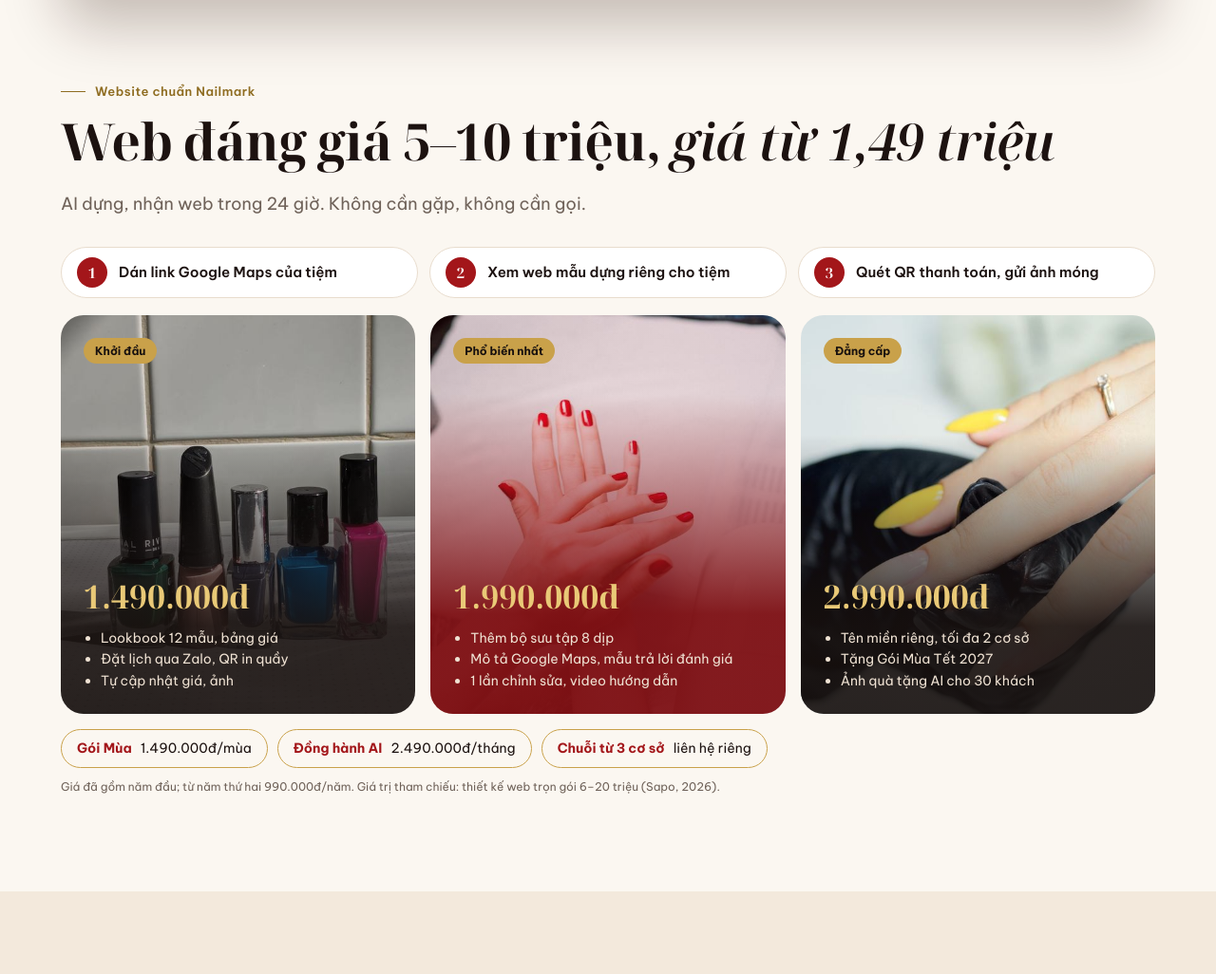
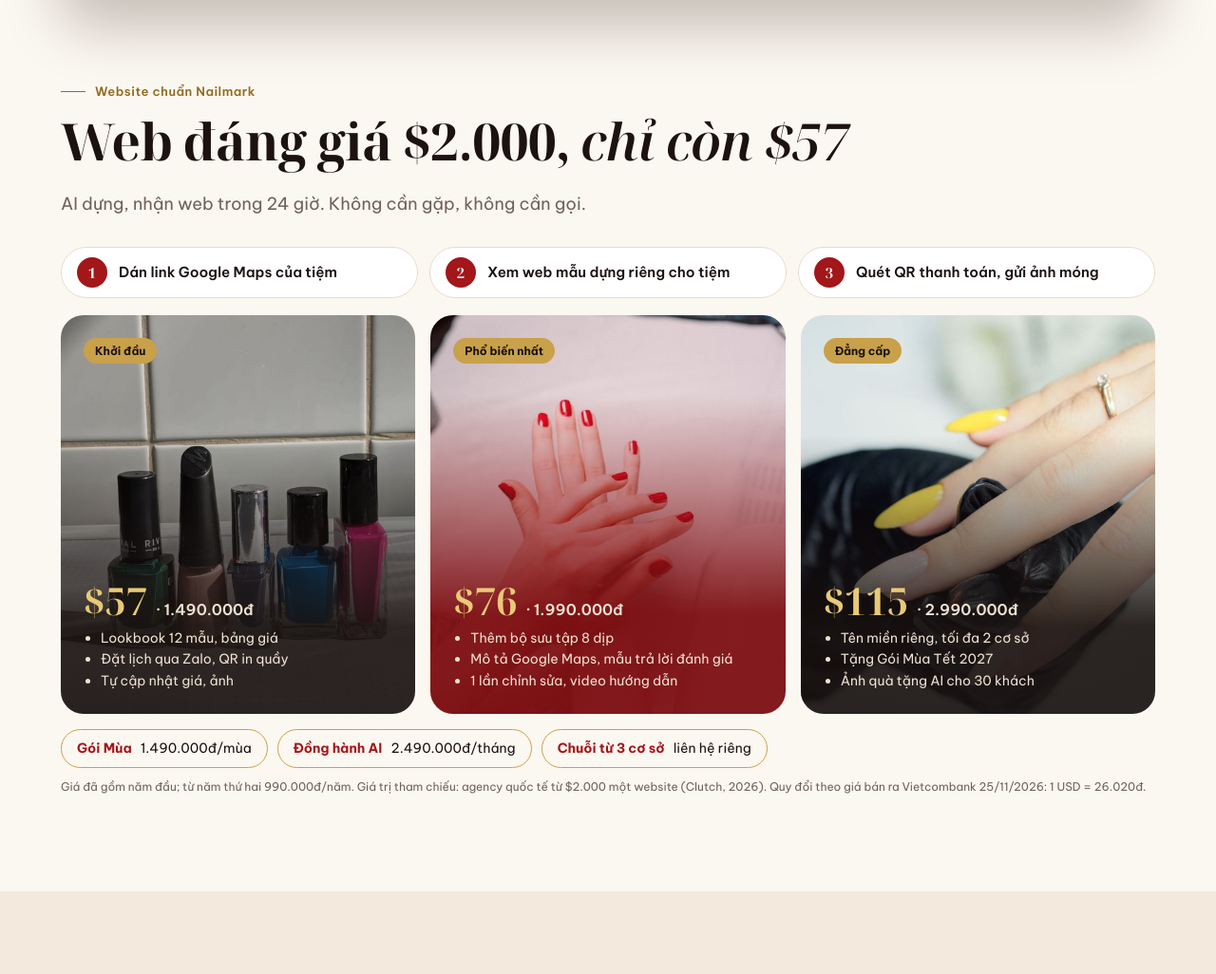
Before and after one commit to TrungNinh123/Ninh, a plain HTML site: page nailmark/index.html in a window 1280 px wide. Shown: the part 5875-6901 px from the top of the page at 95% size. Drawn offline with Linux system fonts and the light colour scheme.

Commit message:
Nailmark: neo giá web đáng giá $2.000, bán còn $57
Co-Authored-By: Claude Opus 5.5 <noreply@anthropic.com>
Claude-Session: https://claude.ai/code/session_01Jbv1n1y7oRYx9KnT6BvDZU

```diff
--- a/nailmark/index.html
+++ b/nailmark/index.html
@@ -161,7 +161,7 @@ details summary{cursor:pointer;font-weight:700;padding:10px 0;color:var(--accent
 .wc.hi:after{background:linear-gradient(180deg,rgba(163,22,26,.1) 20%,rgba(125,15,19,.95) 75%)}
 .wc .tag{align-self:flex-start;background:var(--vang);color:var(--den);font-size:12px;font-weight:700;border-radius:999px;padding:4px 12px;margin-bottom:auto}
 .steps{list-style:none;padding:0;margin:0 0 18px;display:grid;grid-template-columns:repeat(3,minmax(0,1fr));gap:12px}.steps li{display:flex;gap:12px;align-items:center;background:var(--card,#fff);border:1px solid var(--line,#e8dccd);border-radius:999px;padding:10px 16px;font-weight:600;font-size:15px}.steps b{flex:none;width:32px;height:32px;border-radius:50%;display:grid;place-items:center;background:var(--son,#a3161a);color:#fff;font-family:"Noto Serif Display",serif}
-.wc .price{font-family:"Noto Serif Display",serif;font-size:34px;font-weight:700;color:var(--vang2,#e9c977);margin:10px 0 6px}
+.wc .price{font-family:"Noto Serif Display",serif;font-size:40px;font-weight:700;color:var(--vang2,#e9c977);margin:10px 0 6px;line-height:1.1}.wc .price small{font-family:"Be Vietnam Pro",sans-serif;font-size:16px;font-weight:600;color:#efe2d3}
 .addon{display:flex;flex-wrap:wrap;gap:10px;margin-top:16px}.addon span{border:1.5px solid var(--vang,#c9a14a);border-radius:999px;padding:8px 16px;font-size:14px}.addon b{color:var(--accent,#a3161a);margin-right:6px}
 @media(max-width:860px){.steps{grid-template-columns:1fr}}
 .wc h3{font-family:"Noto Serif Display",serif;font-size:28px;margin:10px 0 8px}
@@ -259,15 +259,15 @@ footer p{font-size:13px;max-width:70ch;margin:8px auto 0}
 </div></section>
 
 <section class=band id=lam-cung style="padding-top:0"><div class=in>
-<div class=head><div><div class=eyebrow>Website chuẩn Nailmark</div><h2>Web đáng giá 5–10 triệu, <em>giá từ 1,49 triệu</em></h2></div><p class=lead style="margin:0">AI dựng, nhận web trong 24 giờ. Không cần gặp, không cần gọi.</p></div>
+<div class=head><div><div class=eyebrow>Website chuẩn Nailmark</div><h2>Web đáng giá $2.000, <em>chỉ còn $57</em></h2></div><p class=lead style="margin:0">AI dựng, nhận web trong 24 giờ. Không cần gặp, không cần gọi.</p></div>
 <ol class=steps><li><b>1</b>Dán link Google Maps của tiệm</li><li><b>2</b>Xem web mẫu dựng riêng cho tiệm</li><li><b>3</b>Quét QR thanh toán, gửi ảnh móng</li></ol>
 <div class=ways>
-<div class=wc><img src="img/w1.jpg" alt="" loading=lazy width=560 height=700><span class=tag>Khởi đầu</span><div class=price>1.490.000đ</div><ul><li>Lookbook 12 mẫu, bảng giá</li><li>Đặt lịch qua Zalo, QR in quầy</li><li>Tự cập nhật giá, ảnh</li></ul></div>
-<div class="wc hi"><img src="img/w2.jpg" alt="" loading=lazy width=560 height=700><span class=tag>Phổ biến nhất</span><div class=price>1.990.000đ</div><ul><li>Thêm bộ sưu tập 8 dịp</li><li>Mô tả Google Maps, mẫu trả lời đánh giá</li><li>1 lần chỉnh sửa, video hướng dẫn</li></ul></div>
-<div class=wc><img src="img/w3.jpg" alt="" loading=lazy width=560 height=700><span class=tag>Đẳng cấp</span><div class=price>2.990.000đ</div><ul><li>Tên miền riêng, tối đa 2 cơ sở</li><li>Tặng Gói Mùa Tết 2027</li><li>Ảnh quà tặng AI cho 30 khách</li></ul></div>
+<div class=wc><img src="img/w1.jpg" alt="" loading=lazy width=560 height=700><span class=tag>Khởi đầu</span><div class=price>$57 <small>· 1.490.000đ</small></div><ul><li>Lookbook 12 mẫu, bảng giá</li><li>Đặt lịch qua Zalo, QR in quầy</li><li>Tự cập nhật giá, ảnh</li></ul></div>
+<div class="wc hi"><img src="img/w2.jpg" alt="" loading=lazy width=560 height=700><span class=tag>Phổ biến nhất</span><div class=price>$76 <small>· 1.990.000đ</small></div><ul><li>Thêm bộ sưu tập 8 dịp</li><li>Mô tả Google Maps, mẫu trả lời đánh giá</li><li>1 lần chỉnh sửa, video hướng dẫn</li></ul></div>
+<div class=wc><img src="img/w3.jpg" alt="" loading=lazy width=560 height=700><span class=tag>Đẳng cấp</span><div class=price>$115 <small>· 2.990.000đ</small></div><ul><li>Tên miền riêng, tối đa 2 cơ sở</li><li>Tặng Gói Mùa Tết 2027</li><li>Ảnh quà tặng AI cho 30 khách</li></ul></div>
 </div>
 <div class=addon><span><b>Gói Mùa</b> 1.490.000đ/mùa</span><span><b>Đồng hành AI</b> 2.490.000đ/tháng</span><span><b>Chuỗi từ 3 cơ sở</b> liên hệ riêng</span></div>
-<p class=src style="margin-top:10px">Giá đã gồm năm đầu; từ năm thứ hai 990.000đ/năm. Giá trị tham chiếu: thiết kế web trọn gói 6–20 triệu (Sapo, 2026).</p>
+<p class=src style="margin-top:10px">Giá đã gồm năm đầu; từ năm thứ hai 990.000đ/năm. Giá trị tham chiếu: agency quốc tế từ $2.000 một website (Clutch, 2026). Quy đổi theo giá bán ra Vietcombank 25/11/2026: 1 USD = 26.020đ.</p>
 </div></section>
 
 <section class="band tint" id=thu-vien><div class=in>
```
Also changed, not shown: 1 other file.
